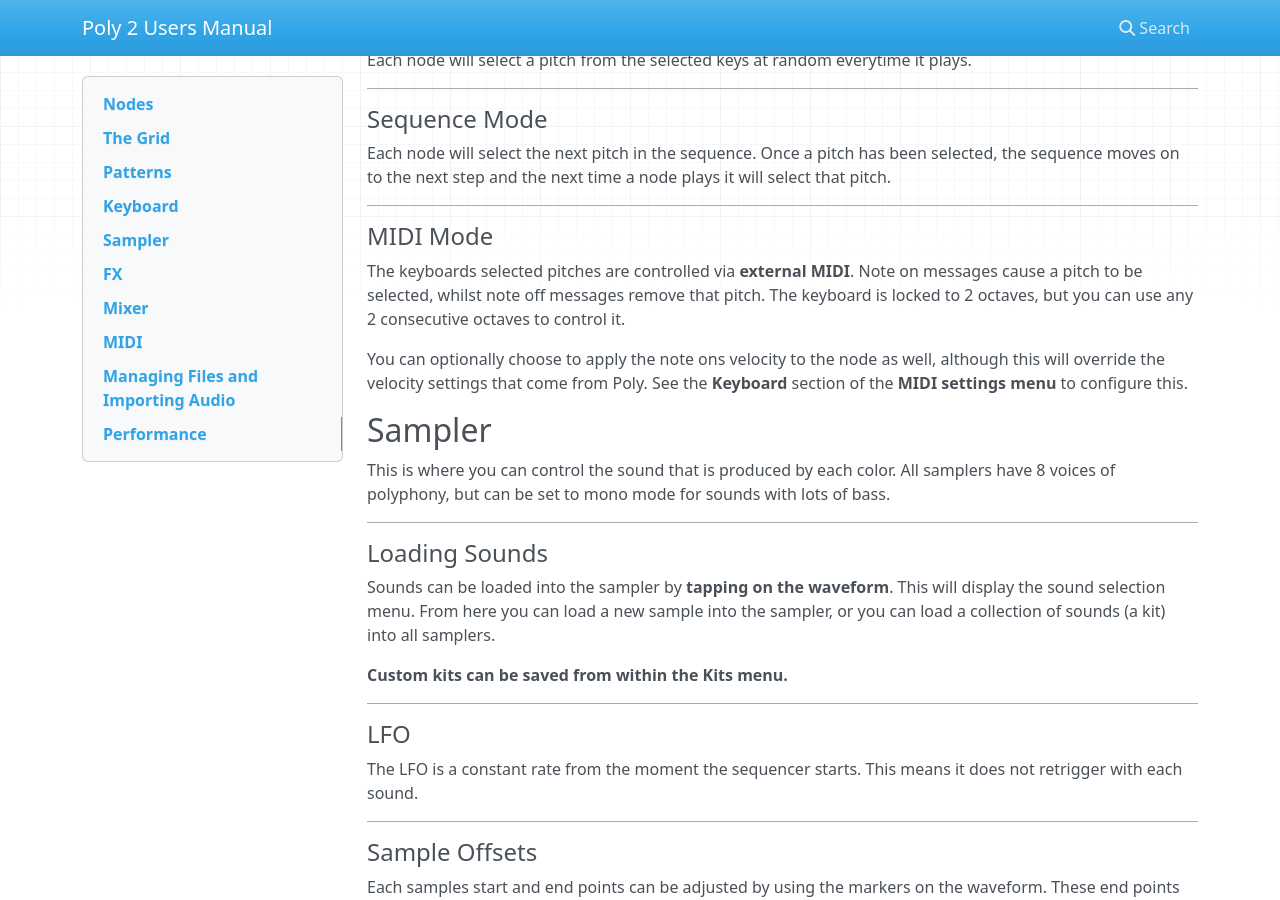
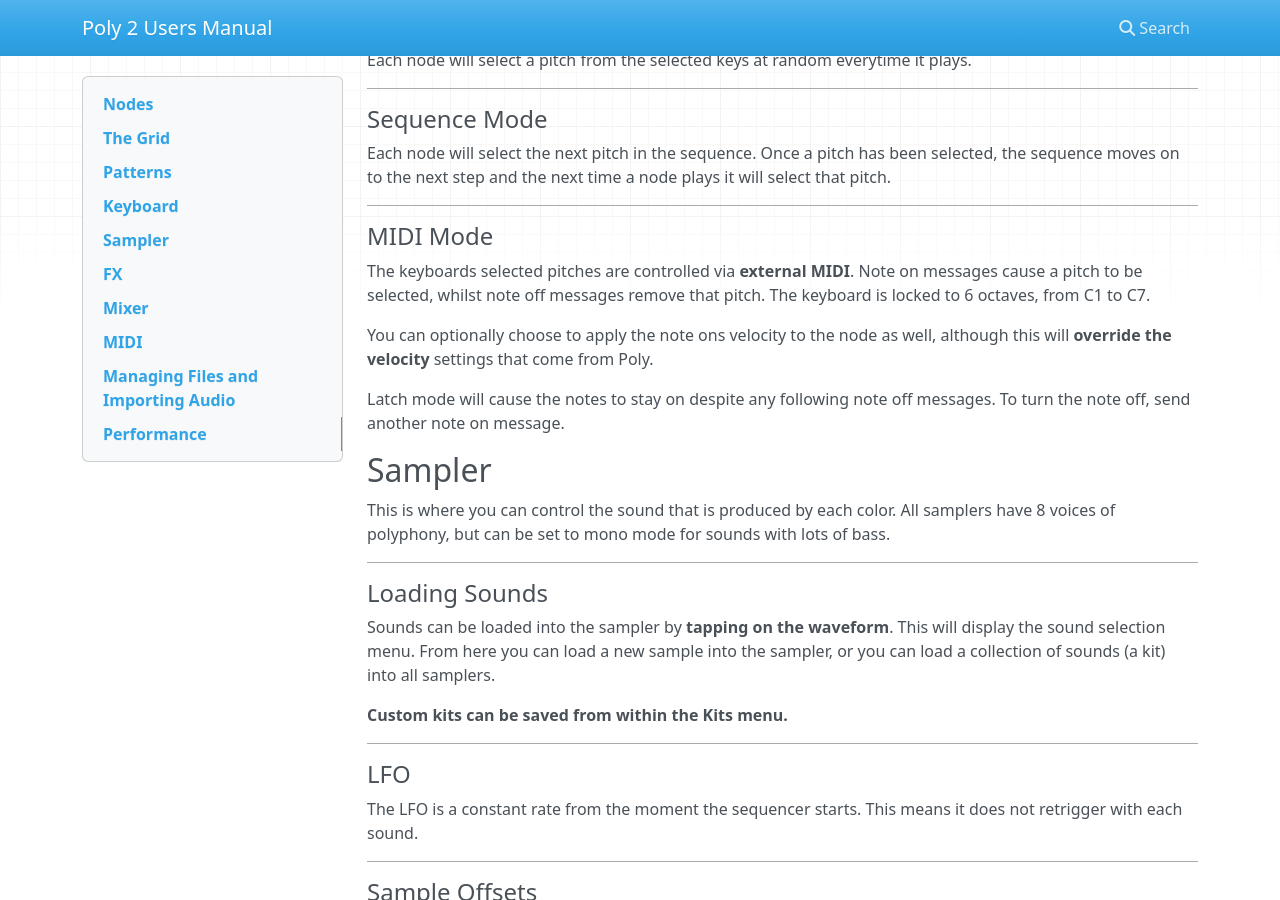
Before and after one commit to JSMilton/poly-docs, an MkDocs documentation site: the page built from docs/index.md, in a window 1280 px wide and 900 px high, scrolled down 1771 px. Built offline with MkDocs 1.6.1, drawn with Linux system fonts in a browser that asks for light colours; nearby versions of some CDN libraries; some of the changed text lies outside the part shown.

Commit message:
Keyboard and swipe changes

```diff
--- a/docs/index.md
+++ b/docs/index.md
@@ -4,7 +4,7 @@
 
   The closer a node is to the middle, the faster it will repeat.
 
-  **Swipe down** on a color to enable / disable all the nodes of that color. This differs from the mixers mute function in that it allows currently playing notes to finish, rather than immediately turning off all sound from that color.
+  **Swipe up and down** on a color to mute / solo all the nodes of that color. This differs from the mixers mute / solo functions in that it allows currently playing notes to finish, rather than immediately turning off all sound from that color.
 
   ---
 
@@ -60,9 +60,11 @@
   Each node will select the next pitch in the sequence. Once a pitch has been selected, the sequence moves on to the next step and the next time a node plays it will select that pitch.
   ---
 #### **MIDI Mode**
-  The keyboards selected pitches are controlled via **external MIDI**. Note on messages cause a pitch to be selected, whilst note off messages remove that pitch. The keyboard is locked to 2 octaves, but you can use any 2 consecutive octaves to control it.
+  The keyboards selected pitches are controlled via **external MIDI**. Note on messages cause a pitch to be selected, whilst note off messages remove that pitch. The keyboard is locked to 6 octaves, from C1 to C7.
 
-  You can optionally choose to apply the note ons velocity to the node as well, although this will override the velocity settings that come from Poly. See the **Keyboard** section of the **MIDI settings menu** to configure this.
+  You can optionally choose to apply the note ons velocity to the node as well, although this will **override the velocity** settings that come from Poly.
+
+  Latch mode will cause the notes to stay on despite any following note off messages. To turn the note off, send another note on message.
 
 ## **Sampler**
 
@@ -104,9 +106,6 @@
 
   The length of a MIDI note is set to it's maximum here. The actual length can be adjusted on a per node basis, using the length parameter of that node.
   ---
-#### **Keyboard**
-  These are the controls for each colors keyboard when it is MIDI mode. If velocity is enabled, the velocity of each note in will be applied to the node that selects it. This will override the nodes own velocity setting.
-  ---
 #### **Node MIDI CC Out**
   Nodes can be configured to send CC out messages. Each node parameter can be assigned a MIDI CC number and will send an event between 0 - 127, depending on the parameter value for that node.
 
```
